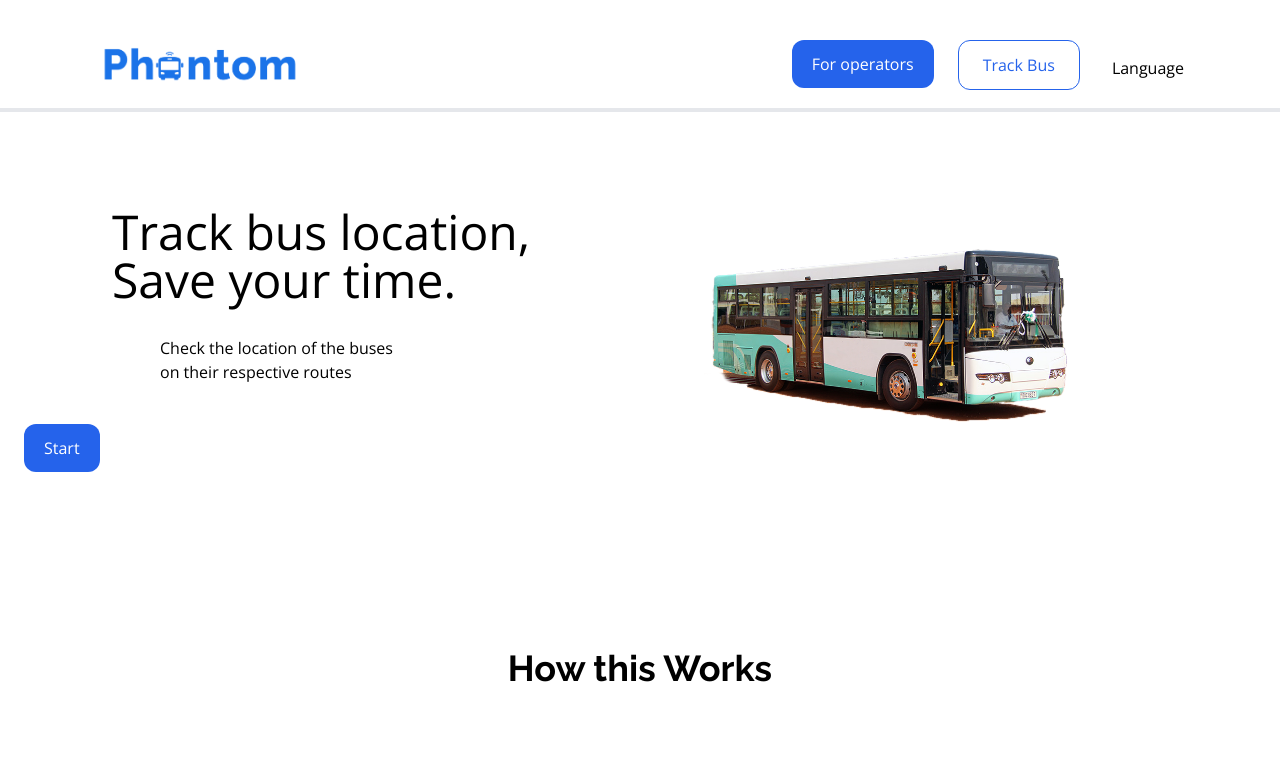
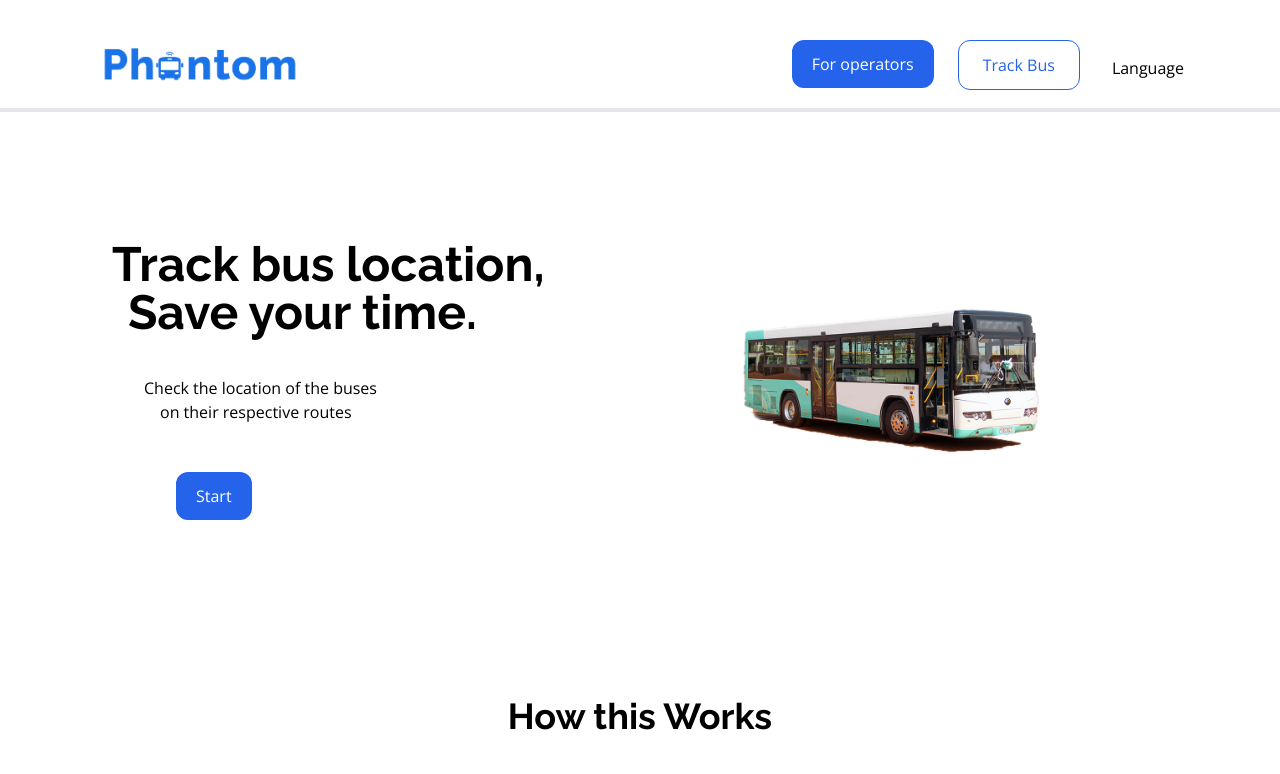
Before and after one commit to atlp-rwanda/phantom-fe-codebandits, a React app: page / in a window 1280 px wide. Shown: the top 774 px of the page. Built offline with nearby package versions, Linux system fonts and the light colour scheme.

Commit message:
update intro

```diff
--- a/src/components/Intro.js
+++ b/src/components/Intro.js
@@ -4,22 +4,22 @@ import bus from '../assets/bus.png';
 
 const Intro = () => {
   return (
-    <div className="flex flex-col xl:flex-row">
+    <div className="flex flex-col items-center xl:flex-row">
       <div>
-        <h1 className="flex flex-col text-5xl font-medium mx-28 mt-24">
+        <h1 className="flex flex-col w-max text-3xl xl:text-5xl xl:text-5xl font-raleway font-extrabold mx-14 xl:mx-28 mt-12 xl:mt-32">
           <span>Track bus location,</span>
-          <span>Save your time.</span>
+          <span className="ml-4">Save your time.</span>
         </h1>
-        <p className="flex flex-col mx-40 mt-8">
+        <p className="flex flex-col text-sm xl:text-base mx-20 xl:ml-36 mt-10">
           <span>Check the location of the buses</span>
-          <span>on their respective routes</span>
+          <span className="ml-4">on their respective routes</span>
         </p>
         <Button
           name="Start"
-          styles="bg-blue-600 text-white rounded-3xl mt-10 ml-6 px-12 py-2 ml-48"
+          styles="bg-blue-600 text-white rounded-3xl mt-12 px-12 py-2 ml-28 xl:ml-44"
         />
       </div>
-      <div className="w-96 ml-auto mr-48 mt-28">
+      <div className="w-full px-20 xl:px-0 xl:ml-auto xl:mr-36 xl:px-20 mt-28">
         <img src={bus} alt="Bus" />
       </div>
     </div>
```
